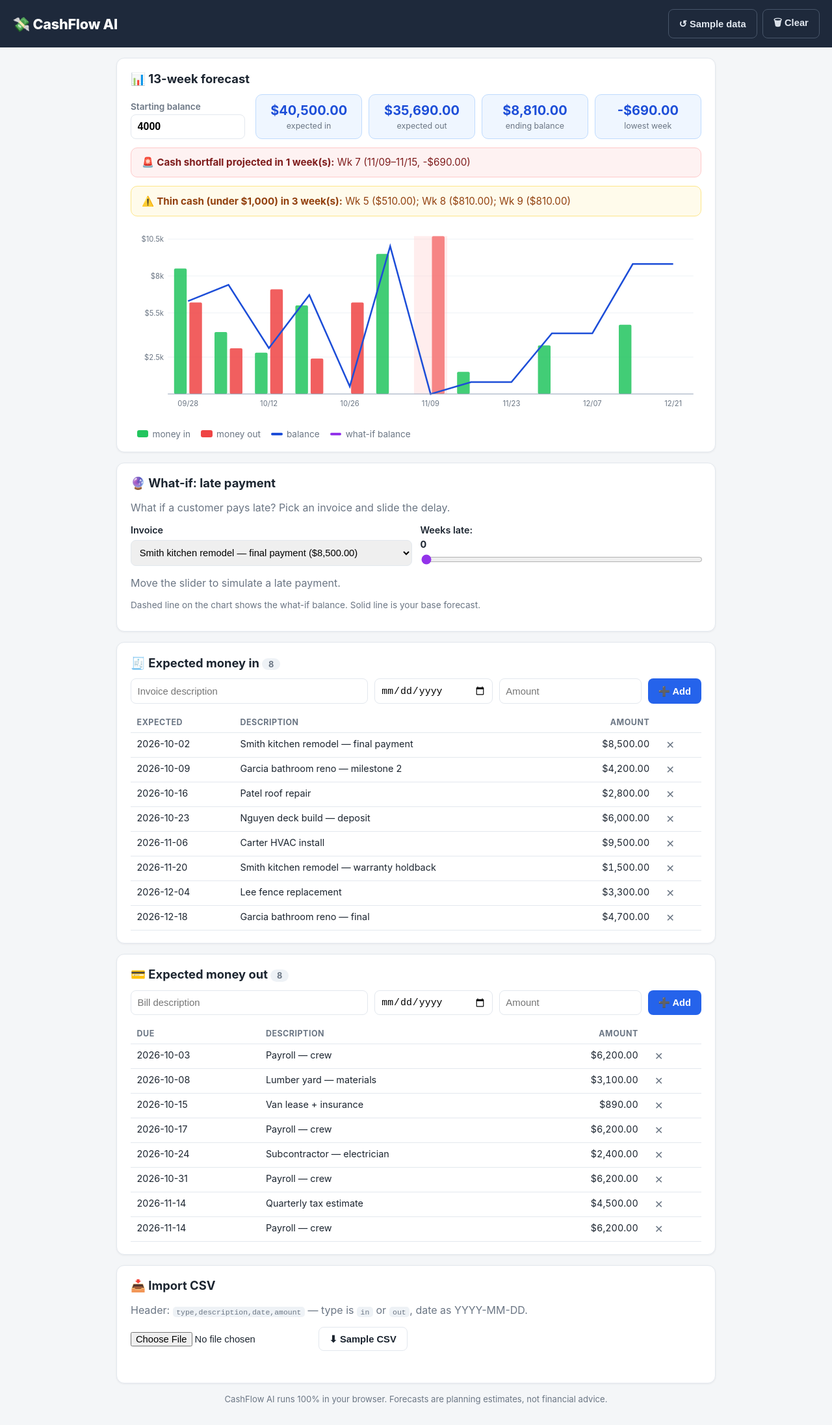
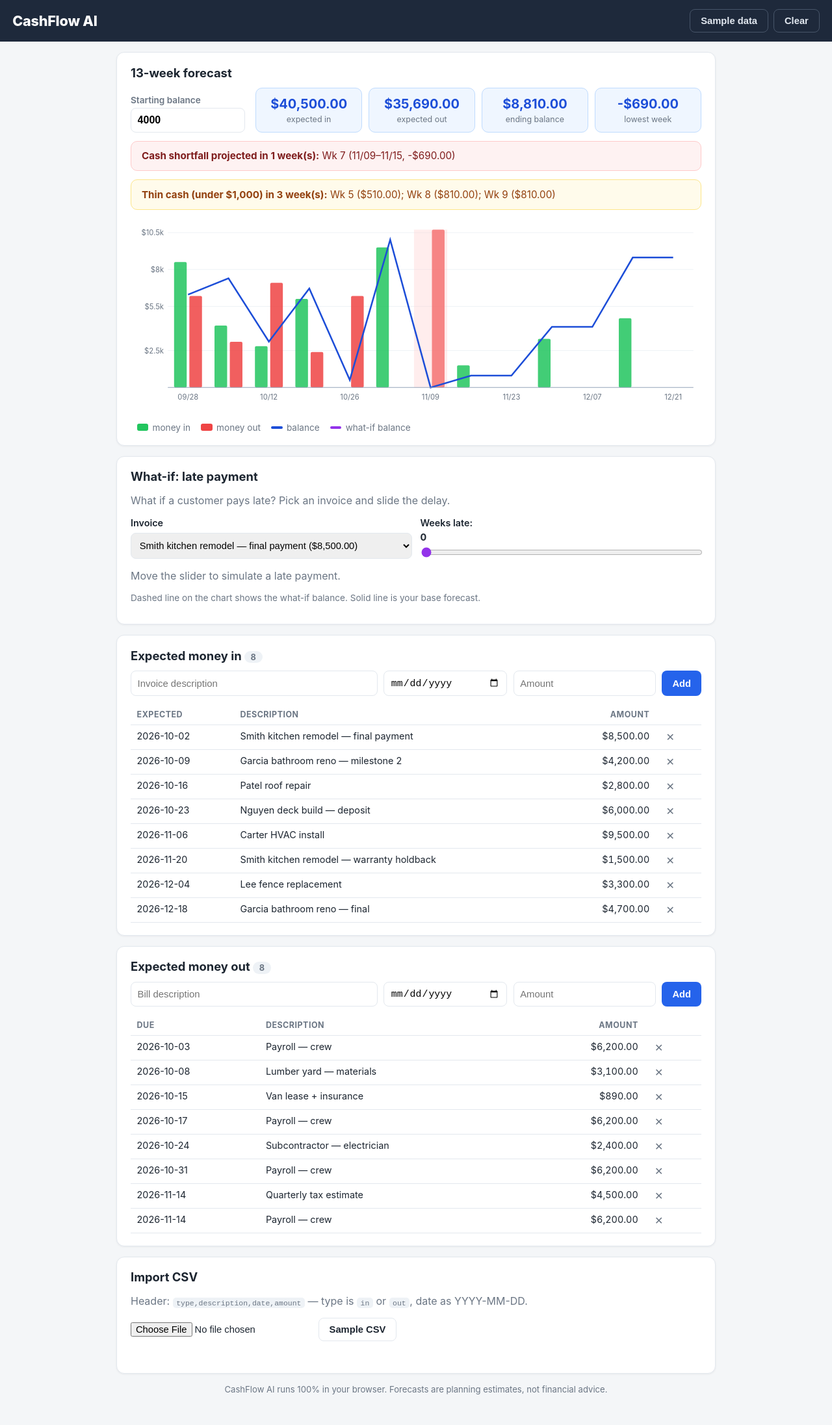
Before and after one commit to alexwboles/cashflow-ai, a plain HTML site: page index.html in a window 1280 px wide. Shown: the whole page at 65% size. Drawn offline with Linux system fonts and the light colour scheme.

Commit message:
Premium design pass: solid accents (no gradients), no emoji chrome, focus rings

```diff
--- a/css/style.css
+++ b/css/style.css
@@ -86,6 +86,11 @@ input[type="file"] { font-size: 0.92rem; }
 
 .foot { text-align: center; color: var(--muted); font-size: 0.82rem; padding: 0 1rem; }
 
+button:focus-visible, input:focus-visible, select:focus-visible, a:focus-visible {
+  outline: 2px solid var(--accent);
+  outline-offset: 2px;
+}
+
 @media (max-width: 640px) {
   .statgrid { grid-template-columns: 1fr 1fr; }
   .addform { grid-template-columns: 1fr 1fr; }
--- a/js/app.js
+++ b/js/app.js
@@ -78,14 +78,14 @@
   function renderAlerts(fc) {
     var sf = CF.shortfalls(fc);
     if (!sf.critical.length && !sf.watch.length)
-      return '<div class="alert ok">✅ No shortfalls projected — cash stays positive all 13 weeks.</div>';
+      return '<div class="alert ok">No shortfalls projected — cash stays positive all 13 weeks.</div>';
     var h = "";
     if (sf.critical.length) {
-      h += '<div class="alert crit">🚨 <b>Cash shortfall projected in ' + sf.critical.length + " week(s):</b> " +
+      h += '<div class="alert crit"><b>Cash shortfall projected in ' + sf.critical.length + " week(s):</b> " +
         sf.critical.map(function (w) { return "Wk " + (w.index + 1) + " (" + CF.fmtWeek(w) + ", " + CF.money(w.balance) + ")"; }).join("; ") + "</div>";
     }
     if (sf.watch.length) {
-      h += '<div class="alert warn">⚠️ <b>Thin cash (under $1,000) in ' + sf.watch.length + " week(s):</b> " +
+      h += '<div class="alert warn"><b>Thin cash (under $1,000) in ' + sf.watch.length + " week(s):</b> " +
         sf.watch.map(function (w) { return "Wk " + (w.index + 1) + " (" + CF.money(w.balance) + ")"; }).join("; ") + "</div>";
     }
     return h;
@@ -115,8 +115,8 @@
       ? '<p class="muted">Move the slider to simulate a late payment.</p>'
       : '<p class="' + (deltaMin < -0.005 || newCrit > 0 ? "bad" : "good") + '"><b>Impact:</b> lowest weekly balance moves ' +
         CF.money(deltaMin) + " (" + CF.money(tB.minBalance) + " → " + CF.money(tW.minBalance) + ")" +
-        (newCrit > 0 ? " — ⚠️ creates " + newCrit + " new shortfall week(s)!" : newCrit < 0 ? " — ✅ resolves " + (-newCrit) + " shortfall week(s)." : ".") + "</p>";
-    return '<section class="card"><h2>🔮 What-if: late payment</h2>' +
+        (newCrit > 0 ? " — creates " + newCrit + " new shortfall week(s)!" : newCrit < 0 ? " — resolves " + (-newCrit) + " shortfall week(s)." : ".") + "</p>";
+    return '<section class="card"><h2>What-if: late payment</h2>' +
       '<p class="muted">What if a customer pays late? Pick an invoice and slide the delay.</p>' +
       '<div class="whatif"><label>Invoice <select id="wiSel">' + opts + "</select></label>" +
       '<label>Weeks late: <b id="wiVal">' + state.whatIfWeeks + '</b><input type="range" id="wiRange" min="0" max="6" value="' + state.whatIfWeeks + '"></label></div>' +
@@ -130,11 +130,11 @@
     var t = CF.totals(fc);
     var app = document.getElementById("app");
     app.innerHTML =
-      '<header class="topbar"><div class="brand">💸 CashFlow AI</div>' +
-      '<div class="topactions"><button id="loadSample" class="btn ghost light">↺ Sample data</button>' +
-      '<button id="clearAll" class="btn ghost light">🗑 Clear</button></div></header>' +
+      '<header class="topbar"><div class="brand">CashFlow AI</div>' +
+      '<div class="topactions"><button id="loadSample" class="btn ghost light">Sample data</button>' +
+      '<button id="clearAll" class="btn ghost light">Clear</button></div></header>' +
       "<main>" +
-      '<section class="card"><h2>📊 13-week forecast</h2>' +
+      '<section class="card"><h2>13-week forecast</h2>' +
       '<div class="balrow"><label>Starting balance <input type="text" id="startBal" value="' + esc(String(state.startBalance)) + '"></label>' +
       '<div class="statgrid">' +
       '<div class="stat"><b>' + CF.money(t.totalIn) + '</b><span>expected in</span></div>' +
@@ -145,19 +145,19 @@
       '<p class="legend"><span class="sw in"></span> money in <span class="sw out"></span> money out <span class="sw bal"></span> balance <span class="sw wi"></span> what-if balance</p>' +
       "</section>" +
       whatIfPanel(fc, fcW || fc) +
-      '<section class="card"><h2>🧾 Expected money in <span class="count">' + state.items.filter(function (i) { return i.kind === "in"; }).length + "</span></h2>" +
+      '<section class="card"><h2>Expected money in <span class="count">' + state.items.filter(function (i) { return i.kind === "in"; }).length + "</span></h2>" +
       '<form id="addIn" class="addform"><input type="text" id="inDesc" placeholder="Invoice description" required>' +
       '<input type="date" id="inDate" required><input type="text" id="inAmt" placeholder="Amount" required>' +
-      '<button class="btn" type="submit">➕ Add</button></form>' +
+      '<button class="btn" type="submit">Add</button></form>' +
       '<div class="tablewrap"><table><thead><tr><th>Expected</th><th>Description</th><th class="num">Amount</th><th></th></tr></thead><tbody>' + itemRows("in") + "</tbody></table></div></section>" +
-      '<section class="card"><h2>💳 Expected money out <span class="count">' + state.items.filter(function (i) { return i.kind === "out"; }).length + "</span></h2>" +
+      '<section class="card"><h2>Expected money out <span class="count">' + state.items.filter(function (i) { return i.kind === "out"; }).length + "</span></h2>" +
       '<form id="addOut" class="addform"><input type="text" id="outDesc" placeholder="Bill description" required>' +
       '<input type="date" id="outDate" required><input type="text" id="outAmt" placeholder="Amount" required>' +
-      '<button class="btn" type="submit">➕ Add</button></form>' +
+      '<button class="btn" type="submit">Add</button></form>' +
       '<div class="tablewrap"><table><thead><tr><th>Due</th><th>Description</th><th class="num">Amount</th><th></th></tr></thead><tbody>' + itemRows("out") + "</tbody></table></div></section>" +
-      '<section class="card"><h2>📥 Import CSV</h2>' +
+      '<section class="card"><h2>Import CSV</h2>' +
       '<p class="muted">Header: <code>type,description,date,amount</code> — type is <code>in</code> or <code>out</code>, date as YYYY-MM-DD.</p>' +
-      '<div class="row"><input type="file" id="csvFile" accept=".csv"><button id="dlSample" class="btn ghost">⬇ Sample CSV</button></div>' +
+      '<div class="row"><input type="file" id="csvFile" accept=".csv"><button id="dlSample" class="btn ghost">Sample CSV</button></div>' +
       '<div id="csvMsg" class="csvmsg"></div></section>' +
       '<footer class="foot">CashFlow AI runs 100% in your browser. Forecasts are planning estimates, not financial advice.</footer>' +
       "</main>";
```
